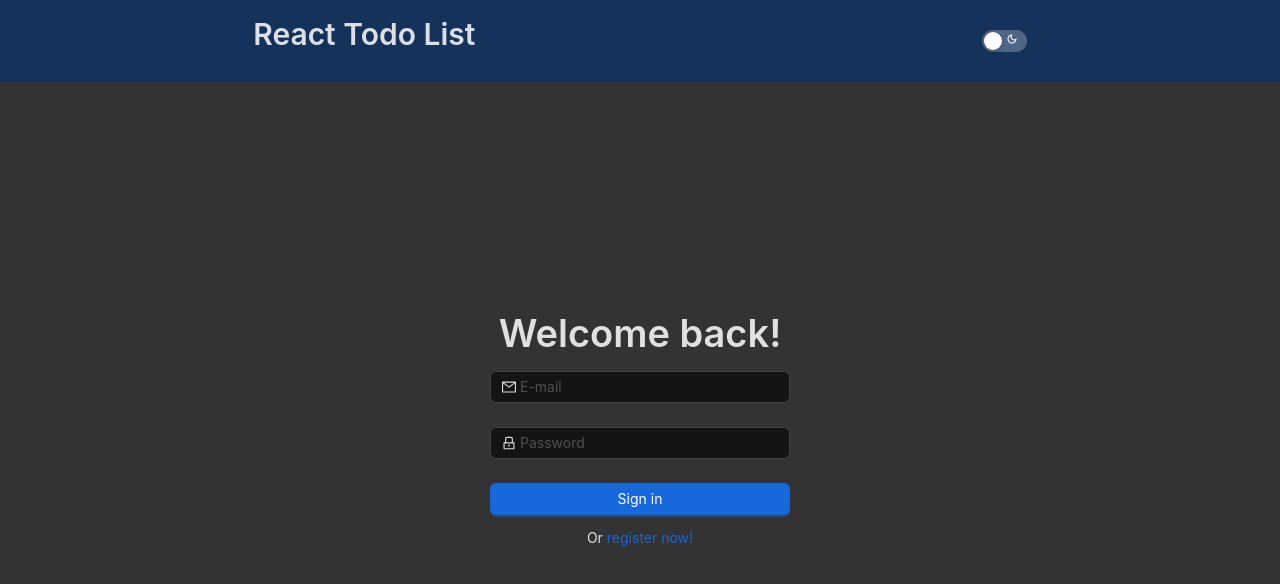
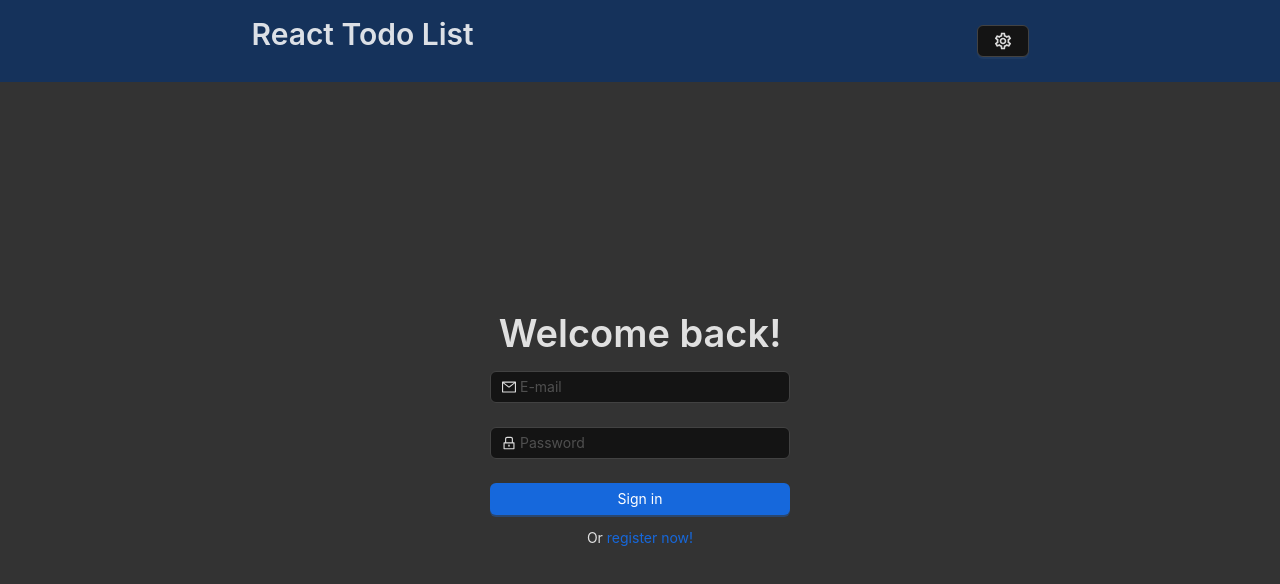
Before and after one commit to Rossnerandre/react-todo, a React (Vite) app: page / in a window 1280 px wide. Shown: the top 584 px of the page. Built offline with nearby package versions, Linux system fonts and the light colour scheme.

Commit message:
Add dropdown and logout

```diff
--- a/src/hooks/useAuth.ts
+++ b/src/hooks/useAuth.ts
@@ -5,7 +5,7 @@ import useLocalStorage from "./useLocalStorage";
 
 export default function useAuth() {
   const { setAuthenticated } = useLoginStore();
-  const { getItems, setItems } = useLocalStorage();
+  const { getItems, setItems, removeItems } = useLocalStorage();
 
   const autoAuth = () => {
     const localItems = getItems(["username", "isAuthenticated", "idUser"]);
@@ -71,5 +71,10 @@ export default function useAuth() {
     }
   };
 
-  return { register, autoAuth, login };
+  const logout = () => {
+    removeItems(["username", "idUser", "isAuthenticated"]);
+    setAuthenticated("", false, "");
+  };
+
+  return { register, autoAuth, login, logout };
 }
--- a/src/hooks/useLocalStorage.ts
+++ b/src/hooks/useLocalStorage.ts
@@ -13,5 +13,12 @@ export default function useLocalStorage() {
     return gitems;
   };
 
-  return { getItems, setItems };
+  const removeItems = (items: string[]) => {
+    items.map((item) => {
+      return localStorage.removeItem(item);
+    });
+    return;
+  };
+
+  return { getItems, setItems, removeItems };
 }
--- a/src/layout/Header.tsx
+++ b/src/layout/Header.tsx
@@ -1,11 +1,17 @@
 import { useTranslation } from "react-i18next";
 import { styled } from "@stitches/react";
 import useThemeStore from "../store/themeStore";
-import { Switch } from "antd";
-import { theme, Typography } from "antd";
+import type { MenuProps } from "antd";
+import { theme, Typography, Dropdown, Button, Switch } from "antd";
 const { useToken } = theme;
-const { Title } = Typography;
-import { MdOutlineLightMode, MdOutlineDarkMode } from "react-icons/md";
+const { Title, Text } = Typography;
+import {
+  MdOutlineLightMode,
+  MdOutlineDarkMode,
+  MdOutlineSettings,
+} from "react-icons/md";
+import useLoginStore from "../store/loginStore";
+import useAuth from "../hooks/useAuth";
 
 const StyledHeader = styled("header", {
   height: 82,
@@ -16,28 +22,63 @@ const StyledHeader = styled("header", {
 });
 
 export function Header() {
-  const store = useThemeStore();
+  const { theme, setTheme } = useThemeStore();
+  const { nicknameUser } = useLoginStore();
+  const { logout } = useAuth();
   const { t } = useTranslation();
   const { token } = useToken();
+
+  const items: MenuProps["items"] = [
+    {
+      key: "1",
+      style: { textAlign: "center" },
+      label: (
+        <Switch
+          checkedChildren={<MdOutlineLightMode />}
+          unCheckedChildren={<MdOutlineDarkMode />}
+          onChange={() => setTheme()}
+          checked={theme === "light" ? true : false}
+        />
+      ),
+    },
+    {
+      key: "2",
+      label: <Button>En/pt</Button>,
+    },
+    {
+      key: "3",
+      label: (
+        <>{nicknameUser && <Button onClick={() => logout()}>Logout</Button>} </>
+      ),
+    },
+  ];
 
   return (
     <StyledHeader
       style={{
         backgroundColor: `${
-          store.theme === "light" ? token.colorPrimary : token.colorPrimaryBg
+          theme === "light" ? token.colorPrimary : token.colorPrimaryBg
         }`,
       }}
     >
       <div>
         <Title level={2}>{t("header")}</Title>
       </div>
-      <div>
-        <Switch
-          checkedChildren={<MdOutlineLightMode />}
-          unCheckedChildren={<MdOutlineDarkMode />}
-          onChange={() => store.setTheme()}
-          checked={store.theme === "light" ? true : false}
-        />
+      <div
+        style={{
+          display: "flex",
+          justifyContent: "center",
+          alignItems: "center",
+        }}
+      >
+        {nicknameUser && (
+          <Text style={{ paddingRight: 20 }}>Welcome {nicknameUser}</Text>
+        )}
+        <Dropdown menu={{ items }} placement="bottom" arrow>
+          <Button style={{ paddingBottom: "0" }}>
+            <MdOutlineSettings size={20} />
+          </Button>
+        </Dropdown>
       </div>
     </StyledHeader>
   );
```
